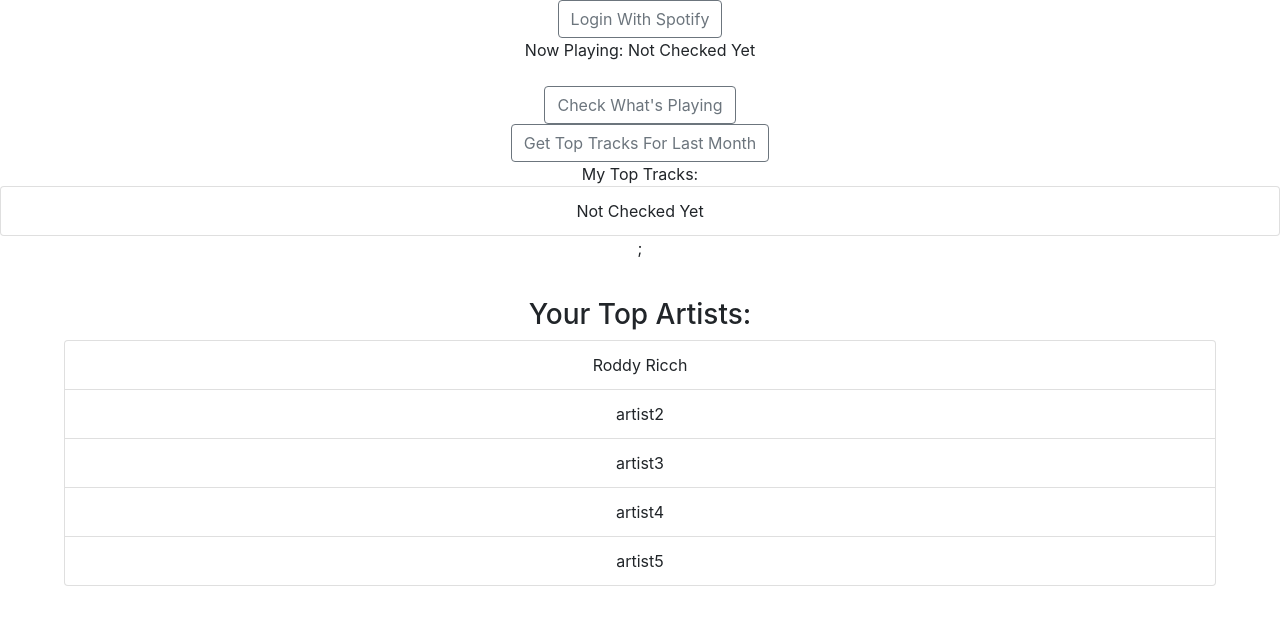
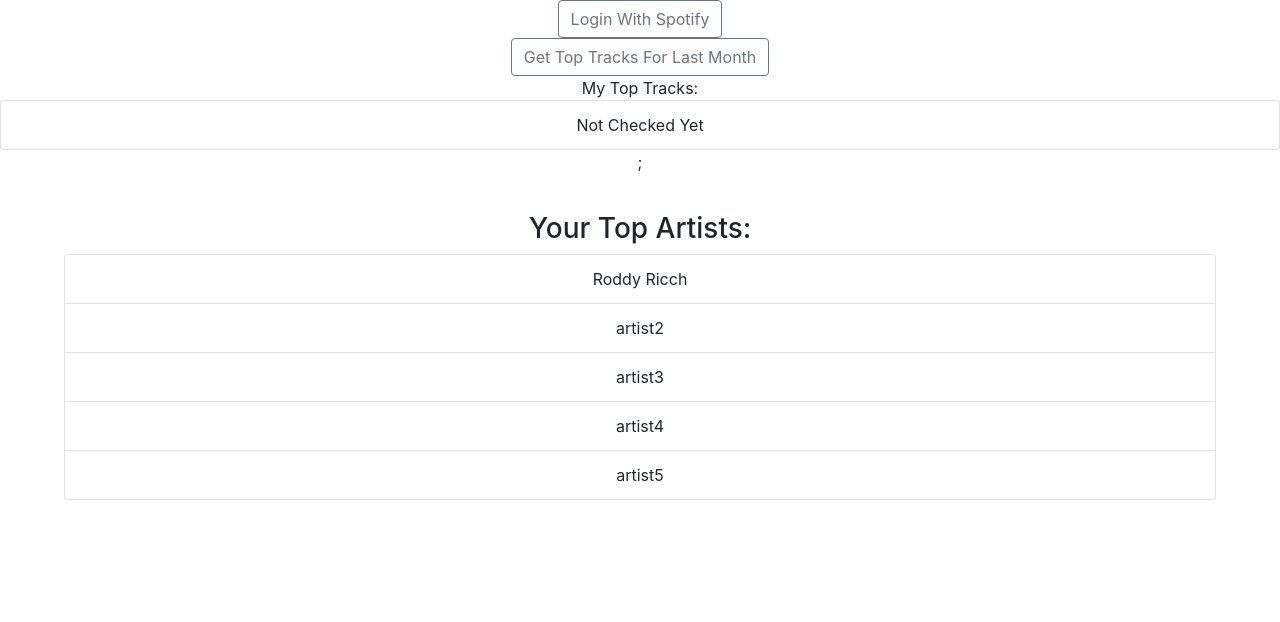
Before and after one commit to jakerdou/spotify-monthly-updates, a React (Create React App) app in the folder client/: page / in a window 1280 px wide. Shown: the top 622 px of the page. Built offline with nearby package versions, Linux system fonts and the light colour scheme; what spotify-web-api-js would draw is missing.

Commit message:
removed unnecessary functionality

```diff
--- a/client/src/App.js
+++ b/client/src/App.js
@@ -18,10 +18,6 @@
 
     this.state = {
       loggedIn: params.access_token ? true : false,
-      nowPlaying: {
-        name: "Not Checked Yet",
-        image: ""
-      },
       topTracks: {
         items: [
           {name: "Not Checked Yet"}
@@ -43,40 +39,6 @@
     }
 
     return hashParams;
-  }
-
-  getNowPlaying() {
-    spot.getMyCurrentPlayingTrack()
-      .then((response) => {
-        if(response){
-          this.setState({
-            nowPlaying: {
-              name: response.item.name,
-              image: response.item.album.images[0].url
-            }
-          })
-        }
-        else{
-          this.setState({
-            nowPlaying: {
-              name: "none",
-              image: ""
-            }
-          })
-        }
-      })
-  }
-
-  getTopTracks() {
-    spot.getMyTopTracks()
-      .then((response) => {
-        //for some reason i cant read the artists
-        this.setState({
-          topTracks: {
-            items: response.items
-          }
-        })
-      })
   }
 
   getMyTopTracksMonthly() {
@@ -107,13 +69,6 @@
         <a href = "http://localhost:8888">
           <Button variant="outline-secondary">Login With Spotify</Button>
         </a>
-        <div>Now Playing: {this.state.nowPlaying.name}</div>
-        <div>
-          <img src = {this.state.nowPlaying.image}/>
-        </div>
-        <Button variant="outline-secondary" onClick = {() => this.getNowPlaying()}>
-          Check What's Playing
-        </Button>
 
         <div>
           <Button variant="outline-secondary" onClick = {() => this.getMyTopTracksMonthly()}>
```
